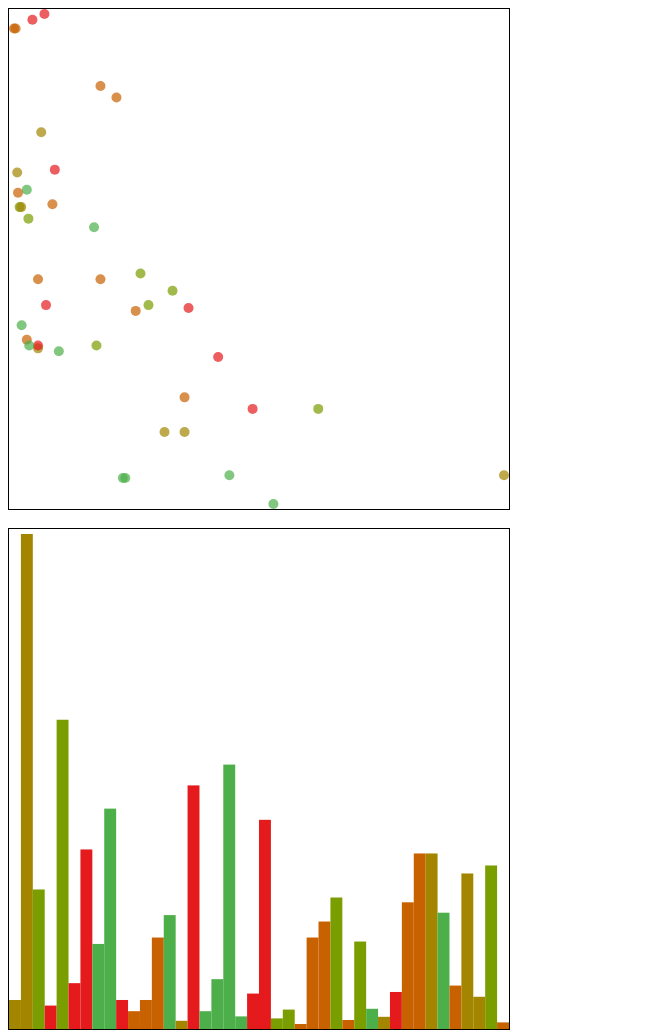
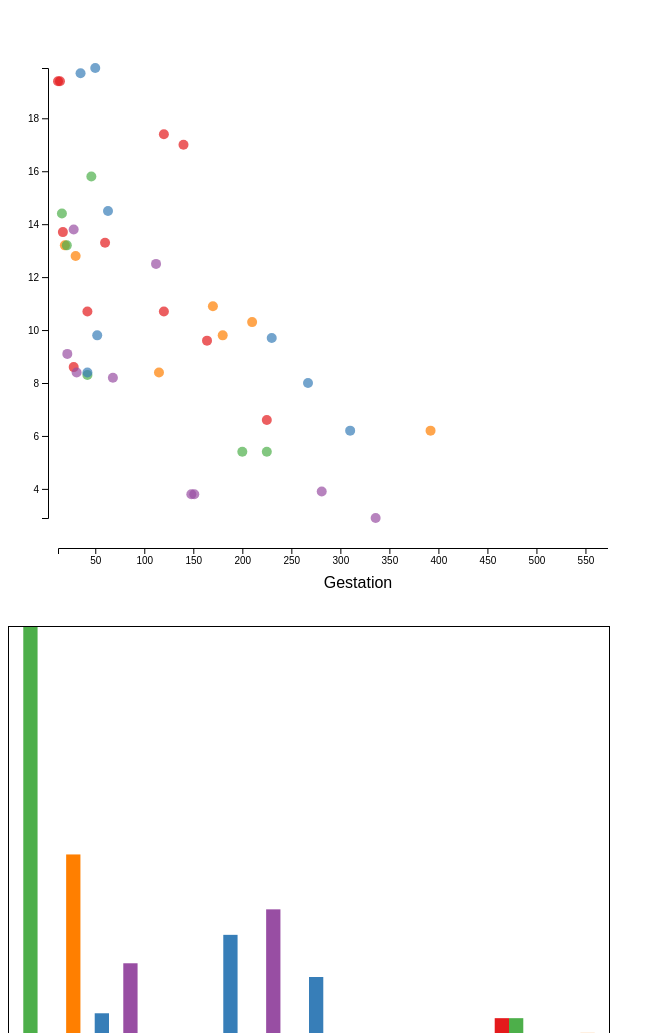
Before and after one commit to roninsharma25/info3300, a plain HTML site: page index.html in a window 1280 px wide. Shown: the top 1033 px of the page, without its empty margins (0-665 px from the left). Drawn offline with nearby package versions, Linux system fonts and the light colour scheme.

Commit message:
updated plot 1 axes and colors

```diff
--- a/index.html
+++ b/index.html
@@ -35,17 +35,16 @@
         let plot7Div = d3.select('#plot7');
         let plot8Div = d3.select('#plot8');
         let file = 'mammals.csv';
-        let plotWidth = 500;
-        let plotHeight = 500;
+        let plotWidth = 600;
+        let plotHeight = 600;
         let circleRadius = 5;
         let circleOpacity = 0.7;
 
         d3.csv(file).then( (data) => {
-            const svg = plot1Div.append('svg')
+            const svg1 = plot1Div.append('svg')
                             .attr('width', plotWidth)
                             .attr('height', plotHeight)
-                            .style('border', '1px solid black')
-            const chartArea = svg.append('g');
+                            .attr('id', 'svg1')
 
             const svg2 = plot2Div.append('svg')
                             .attr('width', plotWidth)
@@ -124,9 +123,6 @@
 
 
             const bodyWeightScale = d3.scaleLinear().domain(brweightRange).range([circleRadius, plotWidth - circleRadius]);
-            const gesScale = d3.scaleLinear().domain(gesRange).range([circleRadius, plotWidth - circleRadius]);
-            const sleepScale = d3.scaleLinear().domain(sleepRange).range([plotHeight - circleRadius, circleRadius]);
-            const colorScale = d3.scaleLinear().domain(predRange).range(['#E41A1C', '#4DAF4A']).interpolate(d3.interpolateHcl);
             const basicXScale = d3.scaleLinear().domain([0, data.length]).range([0, plotWidth]);
             const brainScale = d3.scaleLinear().domain([brweightRange[0],680]).range([circleRadius, plotWidth - circleRadius]);
             const dreamScale = d3.scaleLinear().domain([0,maxDream]).range([plotHeight - circleRadius, circleRadius]);
@@ -135,15 +131,64 @@
             // let lineGen = d3.line()
 
 
+            // svg 1
+            let allPredation = data.map( d => d.pred );
+            let uniquePred = [...new Set(allPredation)];
+            console.log(uniquePred);
+
+            const margin = {left: 50, right: 10, top: 10, bottom: 50}
+            const padding = {bottom: 50, top: 50}
+            const gesScale = d3.scaleLinear().domain(gesRange).range([0, plotWidth]);
+            const sleepScale = d3.scaleLinear().domain(sleepRange).range([plotHeight - padding.bottom - margin.bottom, padding.top]);
+
+            //["#e41a1c","#377eb8","#4daf4a","#984ea3","#ff7f00","#ffff33","#a65628","#f781bf","#999999"]
+            let colors = ["#377eb8", "#984ea3", "#4daf4a", "#ff7f00" ,"#e41a1c"];
+            const colorScale = d3.scaleOrdinal().domain(predRange).range(colors);
+
+            const chartArea1 = svg1.append('g')
+                                   .attr('transform', `translate(${margin.left}, ${margin.top})`)
+
+            let bottomAxis = d3.axisBottom(gesScale);
+            let bottomAxisGroup = svg1.append('g')
+                                      .attr('class', 'x axis')
+                                      .attr('id', 'plot1-xaxis')
+                                      .attr('transform', `translate(${margin.left}, ${plotHeight - margin.top - margin.bottom})`)
+                                      .call(bottomAxis)
+
+            let bottomAxisText = bottomAxisGroup.append('text')
+                .text('Gestation')
+                .attr('x', plotWidth/2)
+                .attr('y', padding.bottom - 10)
+                .attr('text-align', 'middle')
+                .attr('font-size', '16px')
+                .attr('fill', 'black')
+
+            let leftAxis = d3.axisLeft(sleepScale);
+            let leftAxisGroup = svg1.append('g')
+                                    .attr('class', 'y axis')
+                                    .attr('id', 'plot1-yaxis')
+                                    .attr('transform', `translate(${margin.left - 10}, ${margin.top})`)
+                                    .call(leftAxis)
+
+            let circles = chartArea1.selectAll('circle')
+                                    .data(data)
+                                    .join('circle')
+                                    .attr('cx', d => gesScale(d.gestation))
+                                    .attr('cy', d => sleepScale(d.total_sleep))
+                                    .attr('r', circleRadius)
+                                    .attr('opacity', circleOpacity)
+                                    .attr('id', 'svg1')
+                                    .style('fill', d => colorScale(d.pred))
+
             data.forEach( (d, i) => {
                 // Gestation vs. total_sleep, stratified by predation
-                chartArea.append('circle')
-                         .attr('cx', gesScale(d.gestation))
-                         .attr('cy', sleepScale(d.total_sleep))
-                         .attr('r', circleRadius)
-                         .attr('opacity', circleOpacity)
-                         .attr('index', i)
-                         .style('fill', colorScale(d.pred))
+                // chartArea1.append('circle')
+                //          .attr('cx', gesScale(d.gestation))
+                //          .attr('cy', sleepScale(d.total_sleep))
+                //          .attr('r', circleRadius)
+                //          .attr('opacity', circleOpacity)
+                //          .attr('index', i)
+                //          .style('fill', colorScale(d.pred))
 
                 //
                 chartArea2.append('rect')
```
